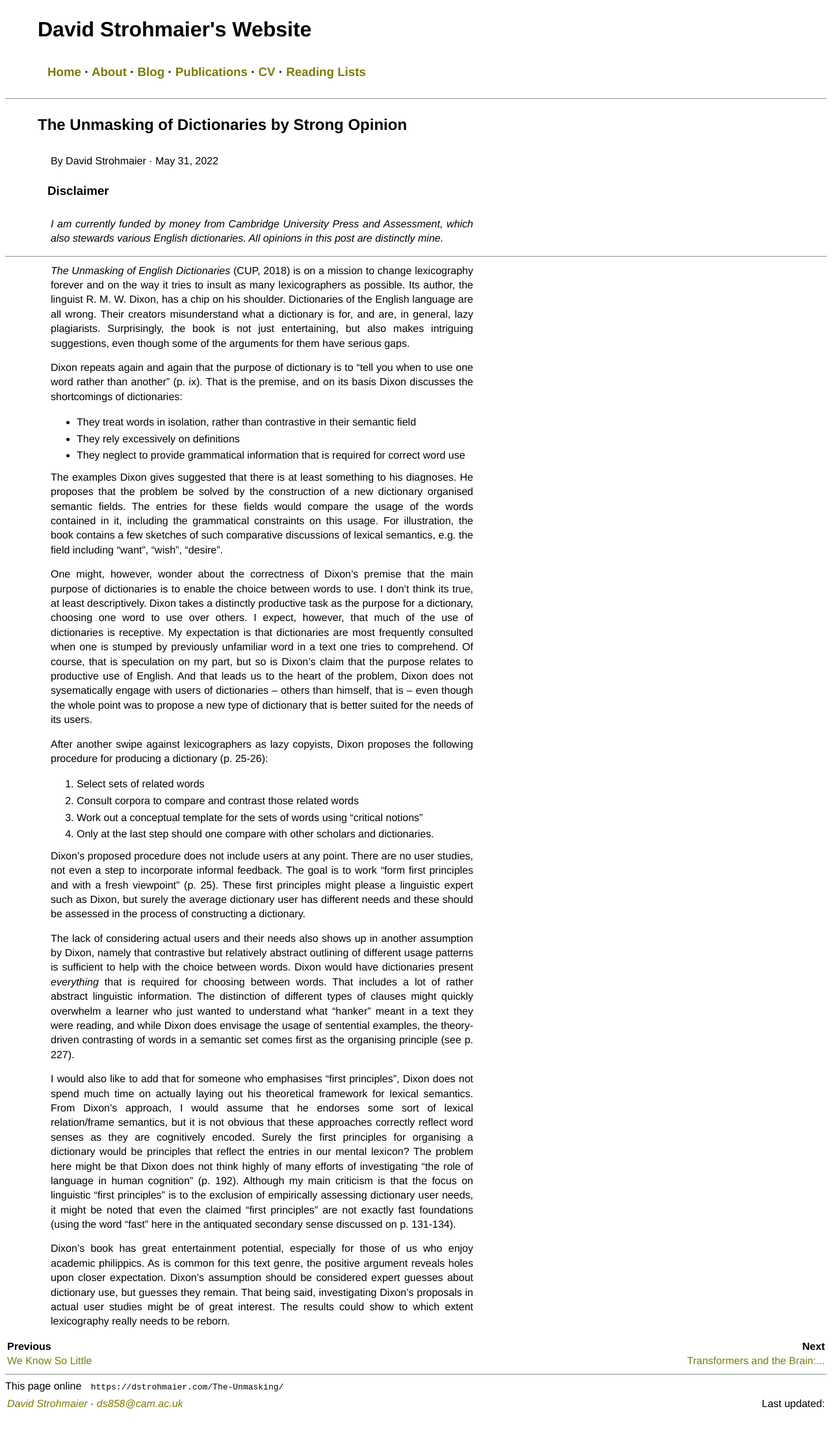
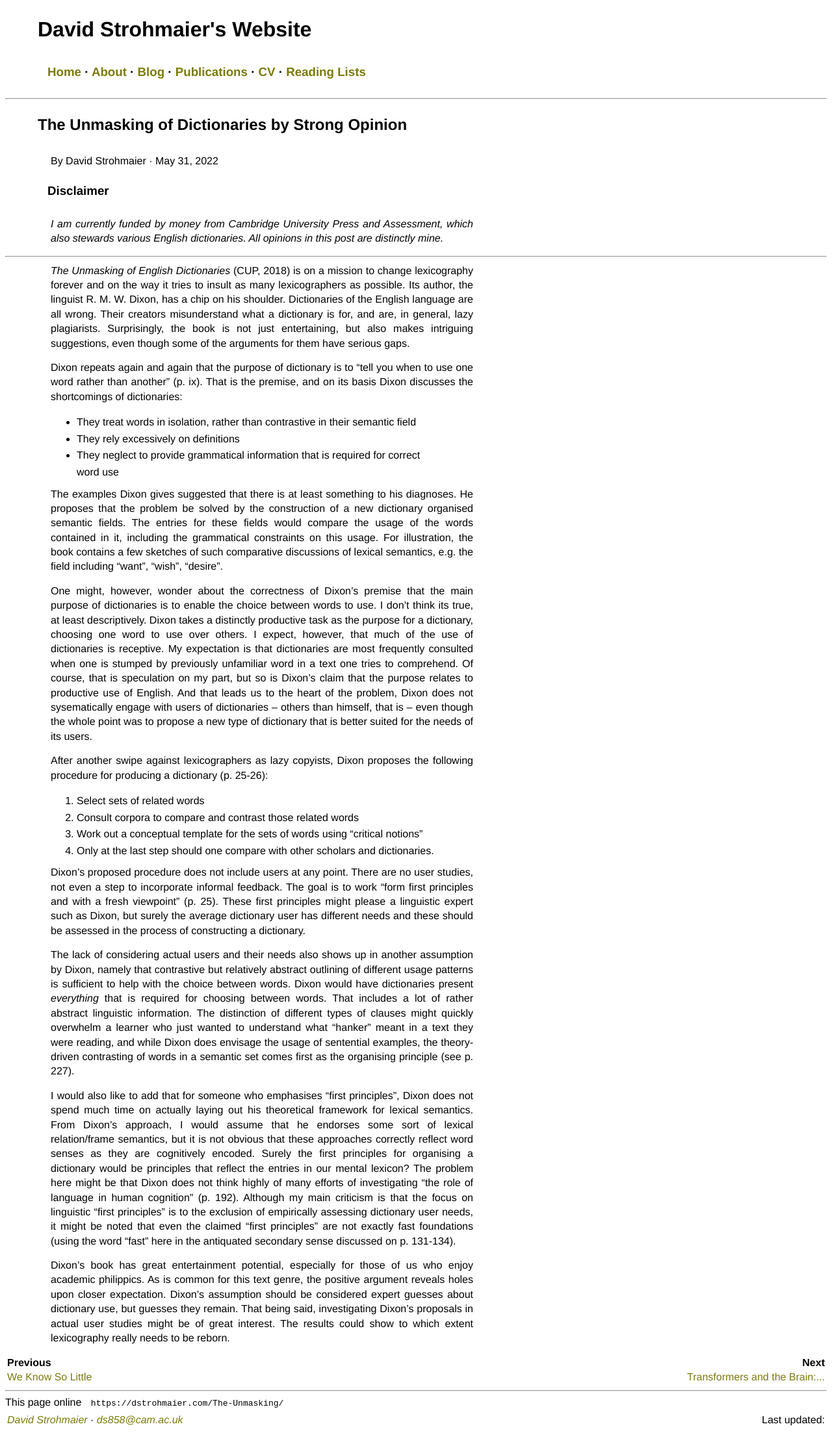
Before and after one commit to dstrohmaier/dstrohmaier.github.io, a Jekyll site: the page built from posts/_posts/2022-05-31-The-Unmasking.md, in a window 1280 px wide. Shown: the whole page at 65% size. Built offline with Jekyll 4.4.1, drawn with Linux system fonts in a browser that asks for light colours; before the commit the page ends 2181 px from its top, so only the background shows below that.

Commit message:
Further fiddling with css

```diff
--- a/assets/css/main.css
+++ b/assets/css/main.css
@@ -53,7 +53,7 @@
     margin-bottom: 10px;
     margin-right: 70px;
     margin-left: 70px;
-    max-width: 650px;
+    max-width: 550px;
     line-height: 1.6;
 }
 
```
